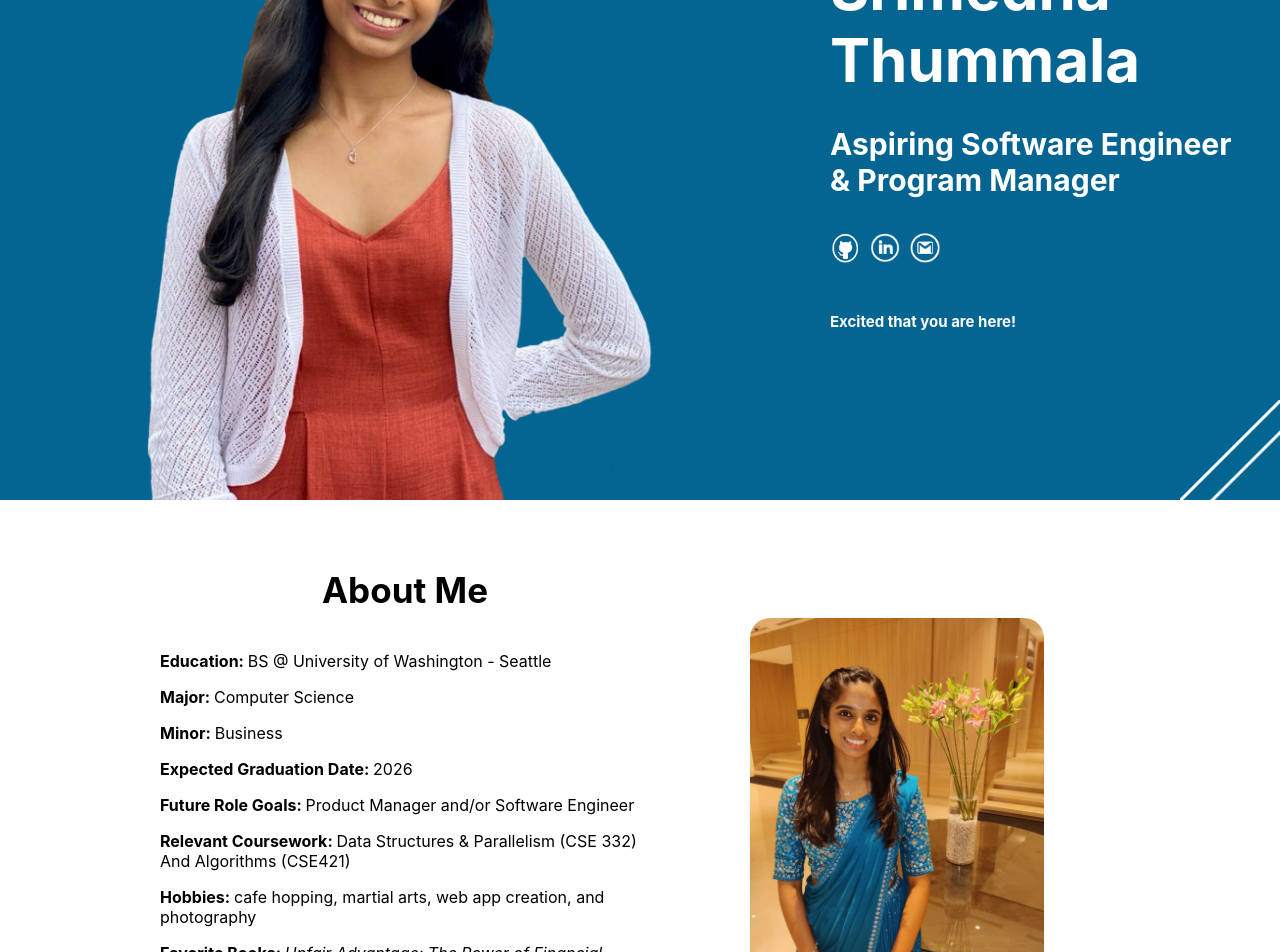
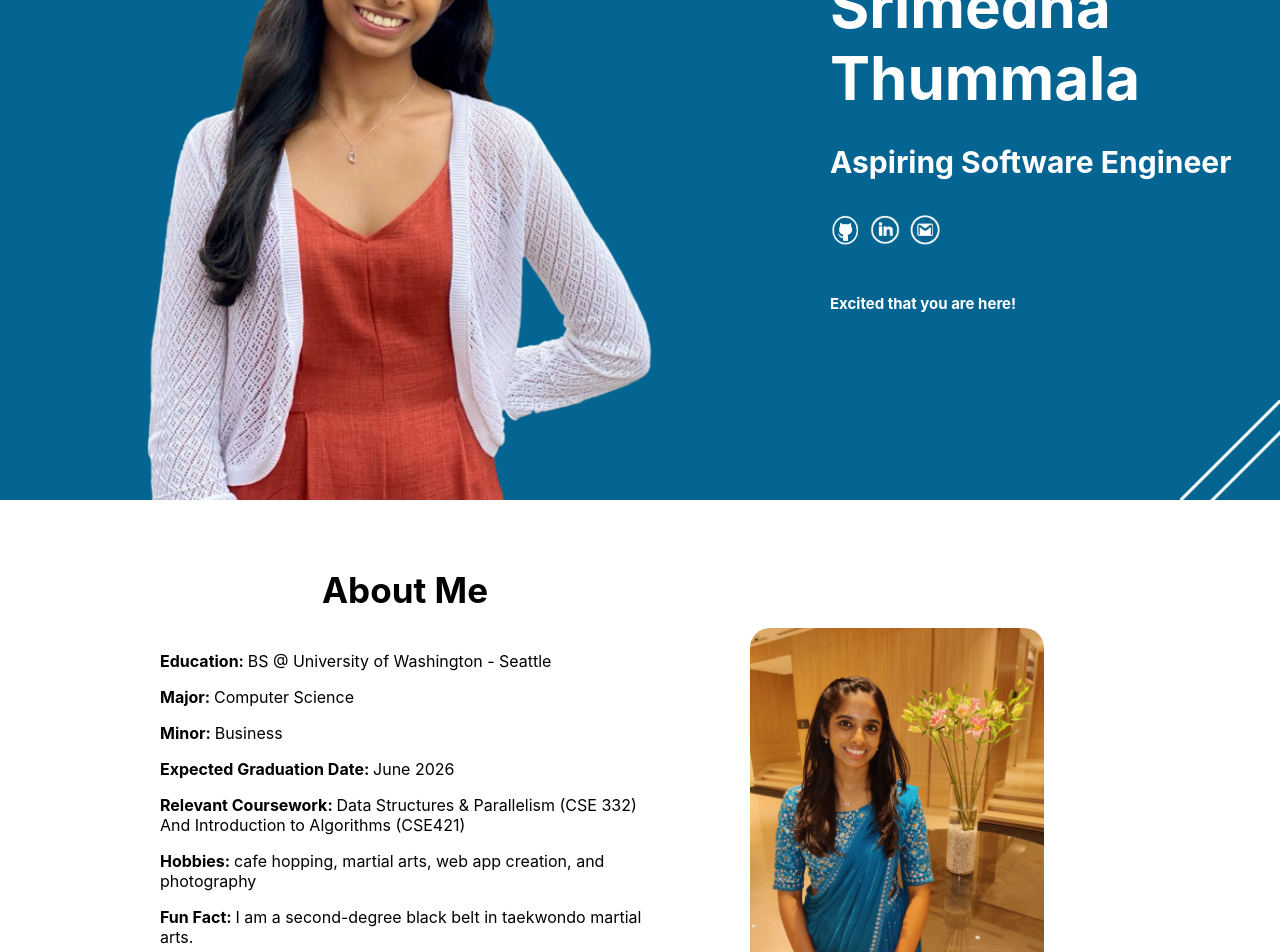
Before and after one commit to medhathumm/srimedha-thummala, a React (Create React App) app in the folder frontend/: page / in a window 1280 px wide. Shown: the part 300-1252 px from the top of the page. Built offline with nearby package versions, Linux system fonts and the light colour scheme.

Commit message:
update content

```diff
--- a/frontend/src/Sections/AboutMe/AboutMe.jsx
+++ b/frontend/src/Sections/AboutMe/AboutMe.jsx
@@ -11,10 +11,10 @@ const AboutMe = () => {
                 <p><strong>Education: </strong>BS @ University of Washington - Seattle</p>
                 <p><strong>Major: </strong>Computer Science</p>
                 <p><strong>Minor: </strong>Business</p>
-                <p><strong>Expected Graduation Date: </strong>2026</p>
-                <p><strong>Future Role Goals: </strong>Product Manager and/or Software Engineer</p>
-                <p><strong>Relevant Coursework: </strong>Data Structures & Parallelism (CSE 332) And Algorithms (CSE421)</p>
+                <p><strong>Expected Graduation Date: </strong>June 2026</p>
+                <p><strong>Relevant Coursework: </strong>Data Structures & Parallelism (CSE 332) And Introduction to Algorithms (CSE421)</p>
                 <p><strong>Hobbies: </strong>cafe hopping, martial arts, web app creation, and photography</p>
+                <p><strong>Fun Fact: </strong>I am a second-degree black belt in taekwondo martial arts.</p>
                 <p><strong>Favorite Books: </strong><i>Unfair Advantage: The Power of Financial Education</i> by Robert Kiyosaki and <i>Think and Grow Rich</i> by Napolean Hill</p>
                 <br/>
                 <a href={resume_pdf} target="_blank" rel="noreferrer" className="aboutme-resume-btn">
--- a/frontend/src/Sections/HeroNav/HeroNav.jsx
+++ b/frontend/src/Sections/HeroNav/HeroNav.jsx
@@ -34,7 +34,7 @@ const HeroNav = () => {
                 <div className="heronav-hero-right">
                     <h4>Hi! I am</h4>
                     <h1>Srimedha Thummala</h1>
-                    <h2>Aspiring Software Engineer & Program Manager</h2>
+                    <h2>Aspiring Software Engineer</h2>
                     {/* <h6>Detail-oriented and passionate Computer Science student with skills in software engineering, generative AI, and design.
                         Seeking an entry-level software engineering role to apply my technical abilities on innovative and impactful projects.
                     </h6> */}
```
